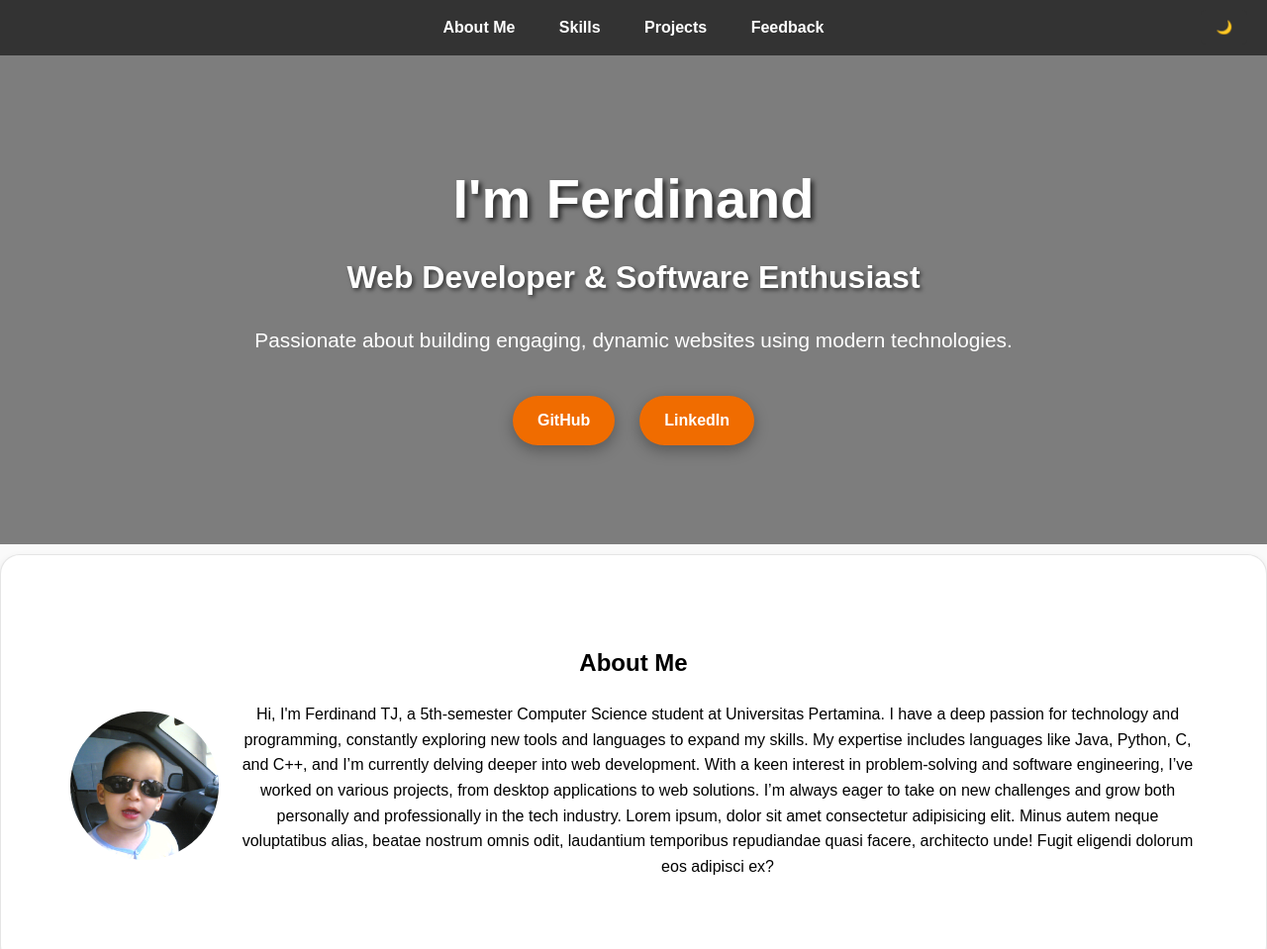
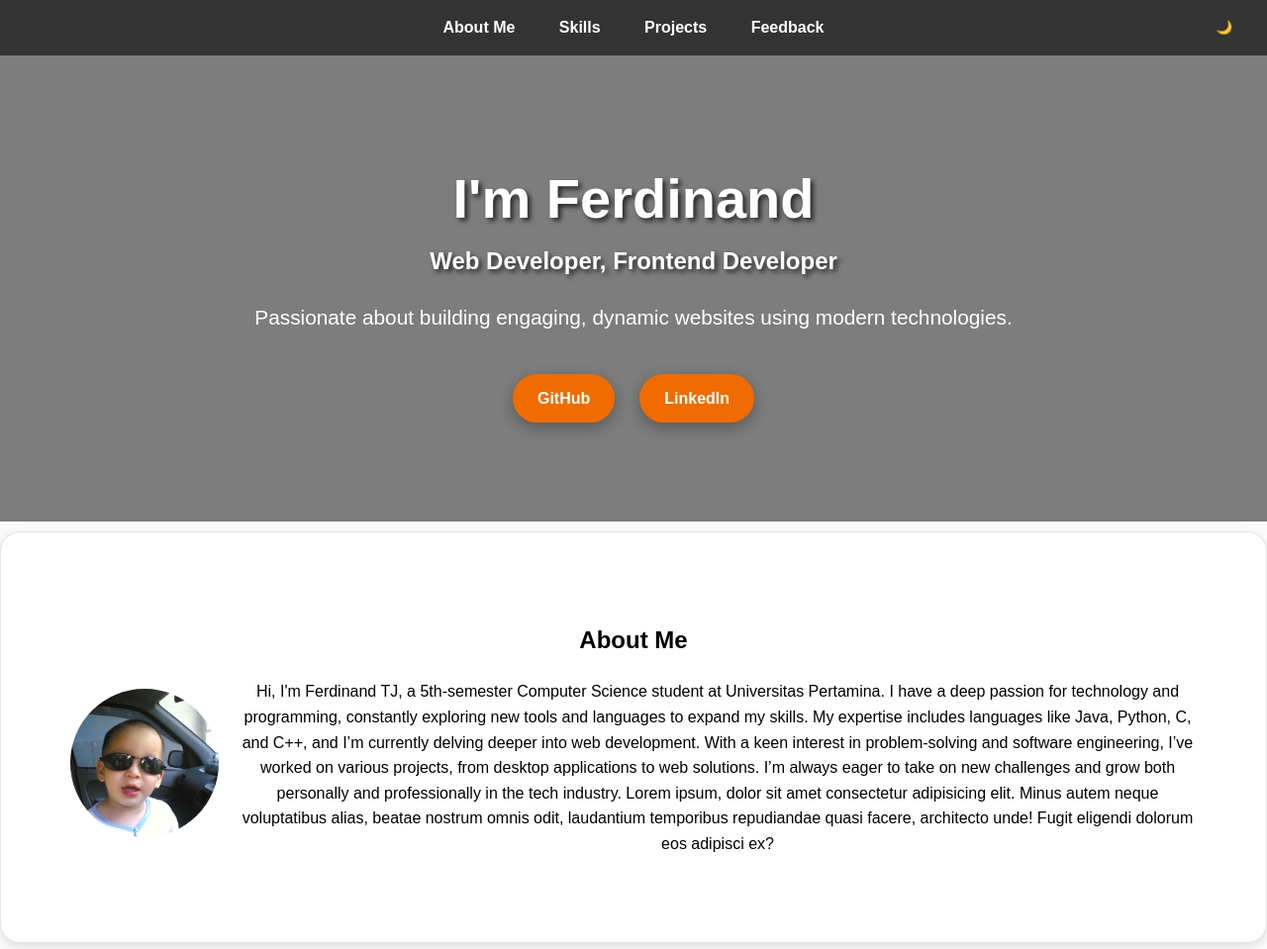
Before and after one commit to FerdinandTJ/Web-Portfolio, a plain HTML site: page index.html in a window 1280 px wide. Shown: the top 959 px of the page at 99% size. Drawn offline with Linux system fonts and the light colour scheme.

Commit message:
THT 5: Fixing some deficiency

```diff
--- a/index.html
+++ b/index.html
@@ -24,7 +24,7 @@
   <header id="header">
     <div class="header-content">
       <h1>I'm Ferdinand</h1>
-      <h2>Web Developer & Software Enthusiast</h2>
+      <h2> Web Developer, Frontend Developer</h2>
       <p>Passionate about building engaging, dynamic websites using modern technologies.</p>
       <div class="header-links">
         <a href="http://github.com/FerdinandTJ" target="_blank" class="btn">GitHub</a>
--- a/script.js
+++ b/script.js
@@ -1,3 +1,4 @@
+// Validate Form
 function validateAndSend() {
 
   const name = document.getElementById("name").value;
--- a/style.css
+++ b/style.css
@@ -74,13 +74,18 @@ nav a:hover::after {
   text-shadow: 3px 3px 5px rgba(0, 0, 0, 0.7);
   animation: slideInFromLeft 1s ease-out;
 }
+.header-content h2{
+  color: white;
+  margin: 0;
+  text-shadow: 3px 3px 5px rgba(0, 0, 0, 0.7);
+}
 
-.header-content h2 {
+/* .header-content h2 {
   font-size: 2em;
   margin: 10px 0 20px;
   text-shadow: 2px 2px 4px rgba(0, 0, 0, 0.6);
   animation: slideInFromRight 1s ease-out;
-}
+} */
 
 .header-content p {
   font-size: 1.3em;
@@ -445,7 +450,7 @@ body.dark-mode {
 }
 
 body.dark-mode #media {
-  background-color: #333;
+  background-color: #1e1e1e;
   color: #f4f4f4;
 }
 
```
